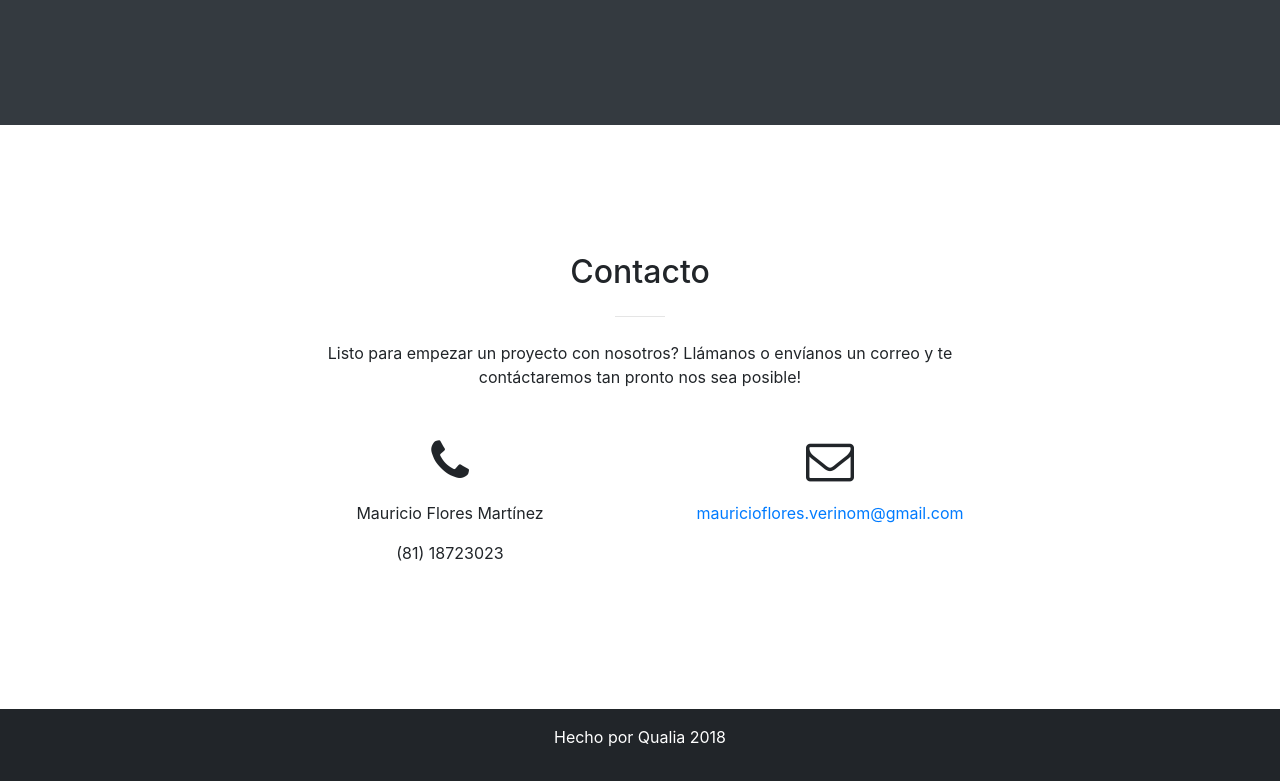
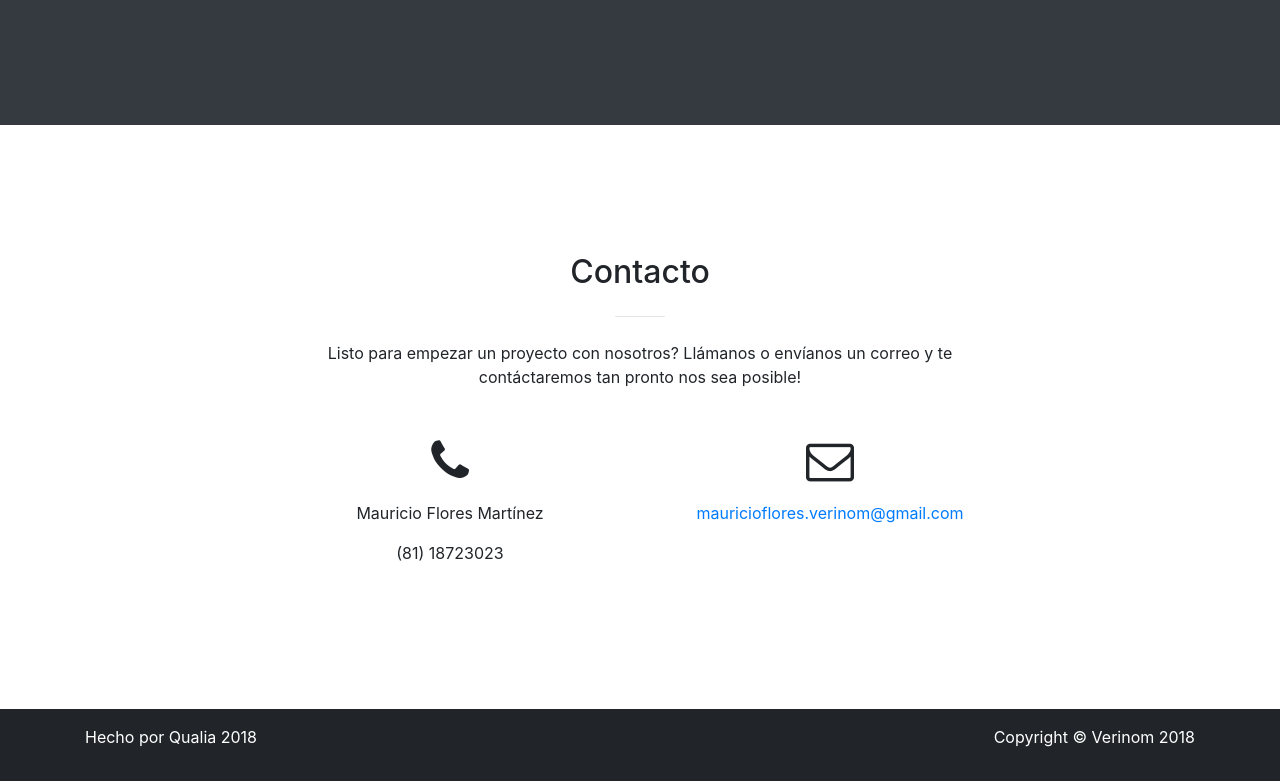
Before and after one commit to blungoco/Verinom, a website with bundled scripts: page index.html in a window 1280 px wide. Shown: the part 2111-2892 px from the top of the page. Built offline with nearby package versions, Linux system fonts and the light colour scheme.

Commit message:
Copyright

```diff
--- a/index.html
+++ b/index.html
@@ -163,8 +163,15 @@
   </section>
 
   <section class="sm-dark text-white">
-    <div class="container text-center">
-      <p>Hecho por Qualia 2018</p>
+    <div class="container">
+      <div class="row">
+        <div class="col-lg-6">
+          <p>Hecho por Qualia 2018</p>
+        </div>
+        <div class="col-lg-6 text-right">
+          Copyright © Verinom 2018
+        </div>
+      </div>
     </div>
   </section>
 
```
